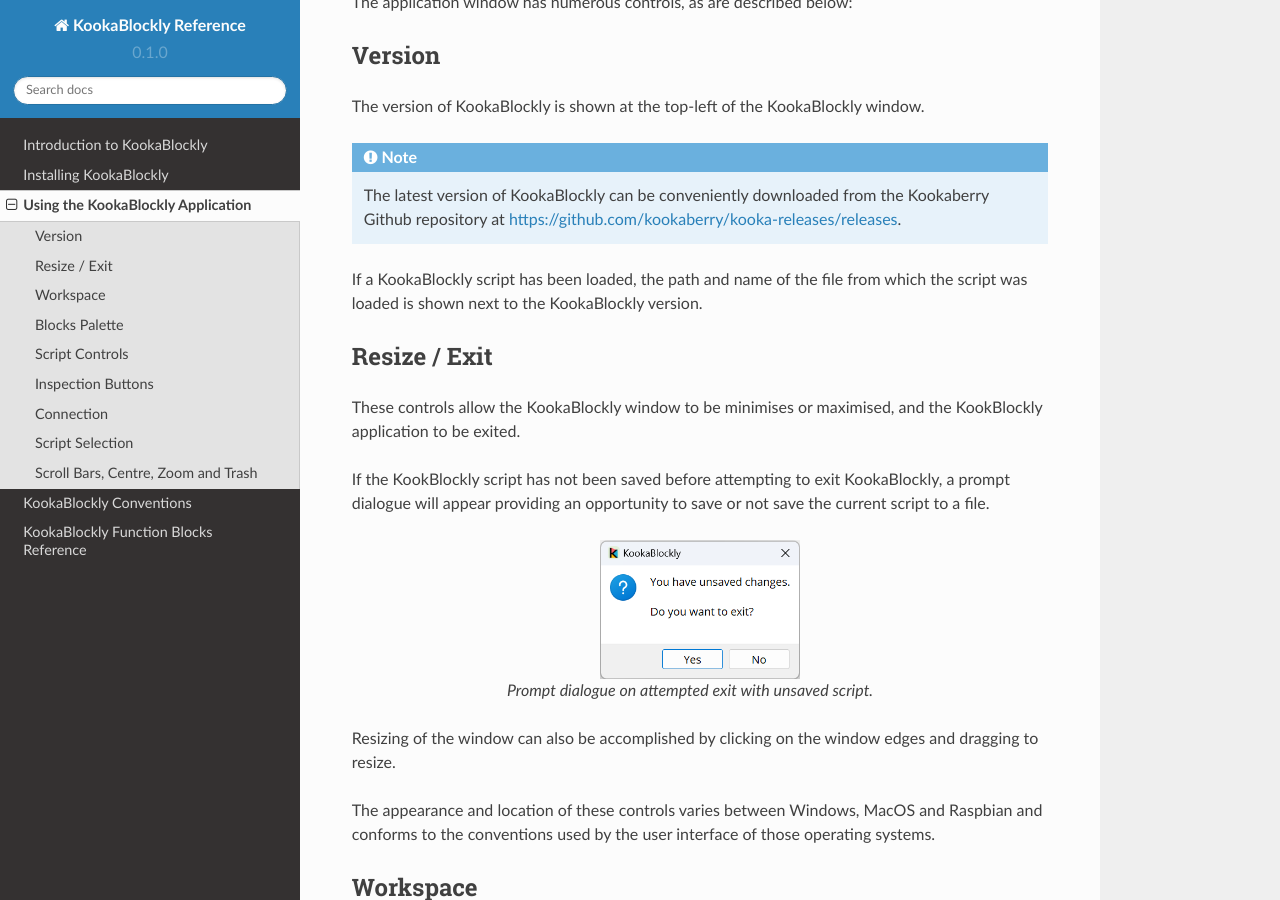
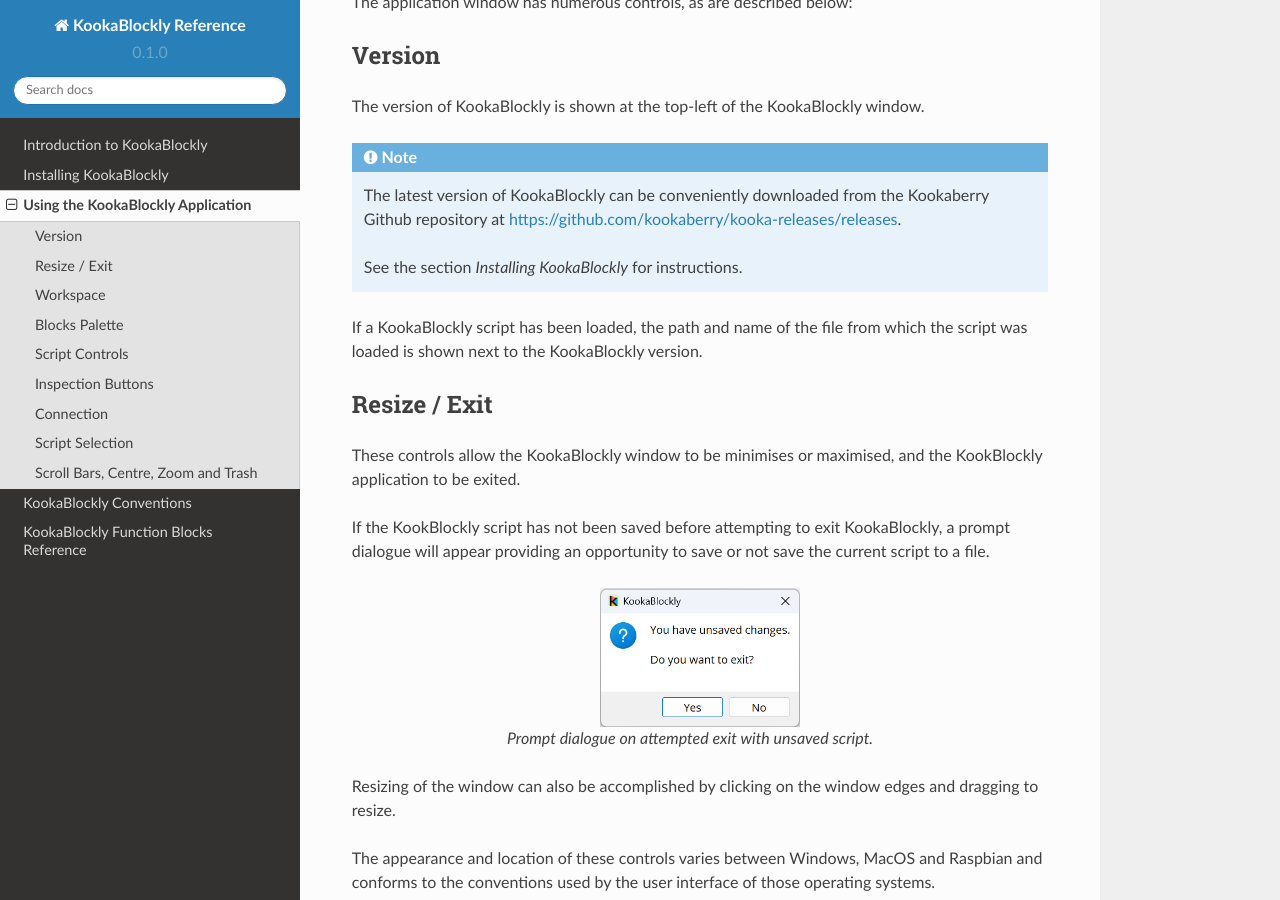
Before and after one commit to TDStrasser/KookaBlockly-Reference, a Sphinx documentation site: the page built from docs/source/using.rst, in a window 1280 px wide and 900 px high, scrolled down 683 px. Built offline with Sphinx 7.4.7 and the Read the Docs theme 2.0.0, drawn with Linux system fonts in a browser that asks for light colours.

Commit message:
Minor update

```diff
--- a/docs/source/using.rst
+++ b/docs/source/using.rst
@@ -19,6 +19,9 @@
 .. Note::
 
    The latest version of KookaBlockly can be conveniently downloaded from the Kookaberry Github repository at https://github.com/kookaberry/kooka-releases/releases.
+
+   See the section `Installing KookaBlockly` for instructions.
+
 
 If a KookaBlockly script has been loaded, the path and name of the file from which the script was loaded is shown next to the KookaBlockly version.
 
```
